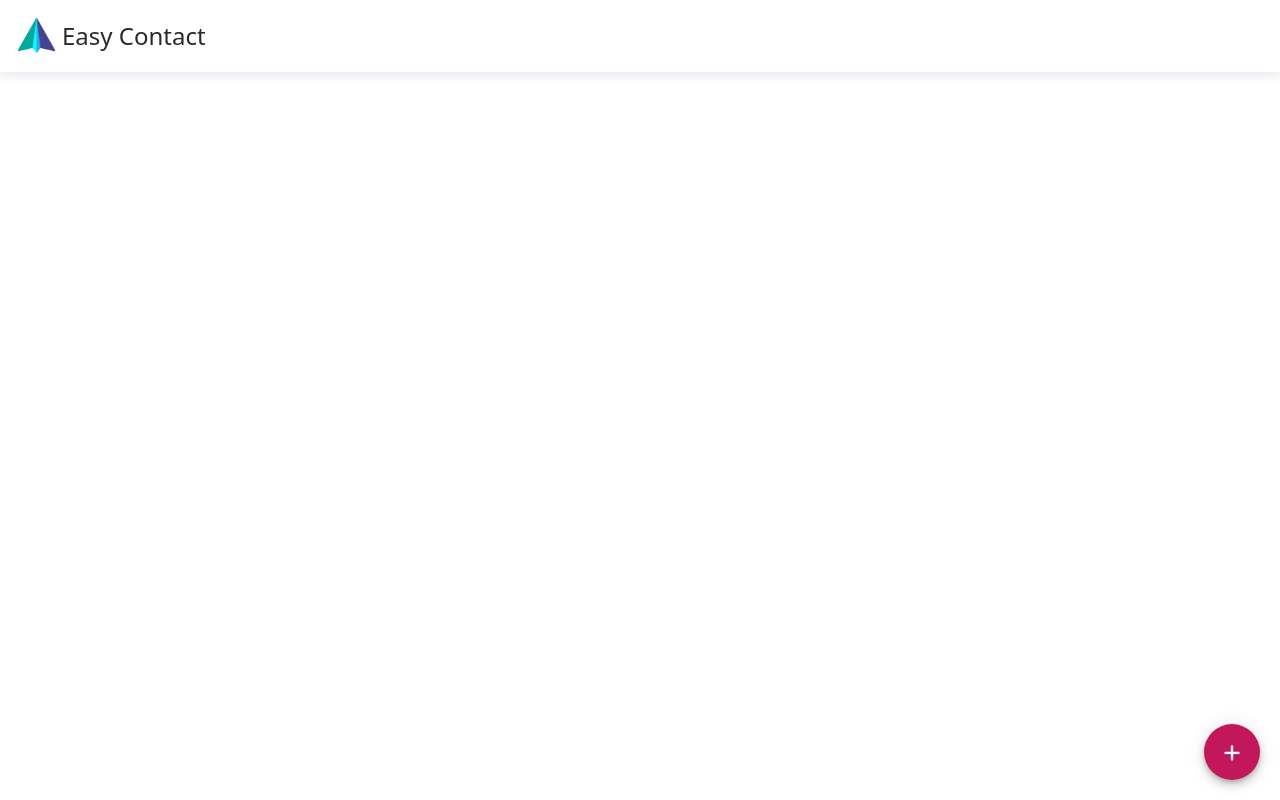
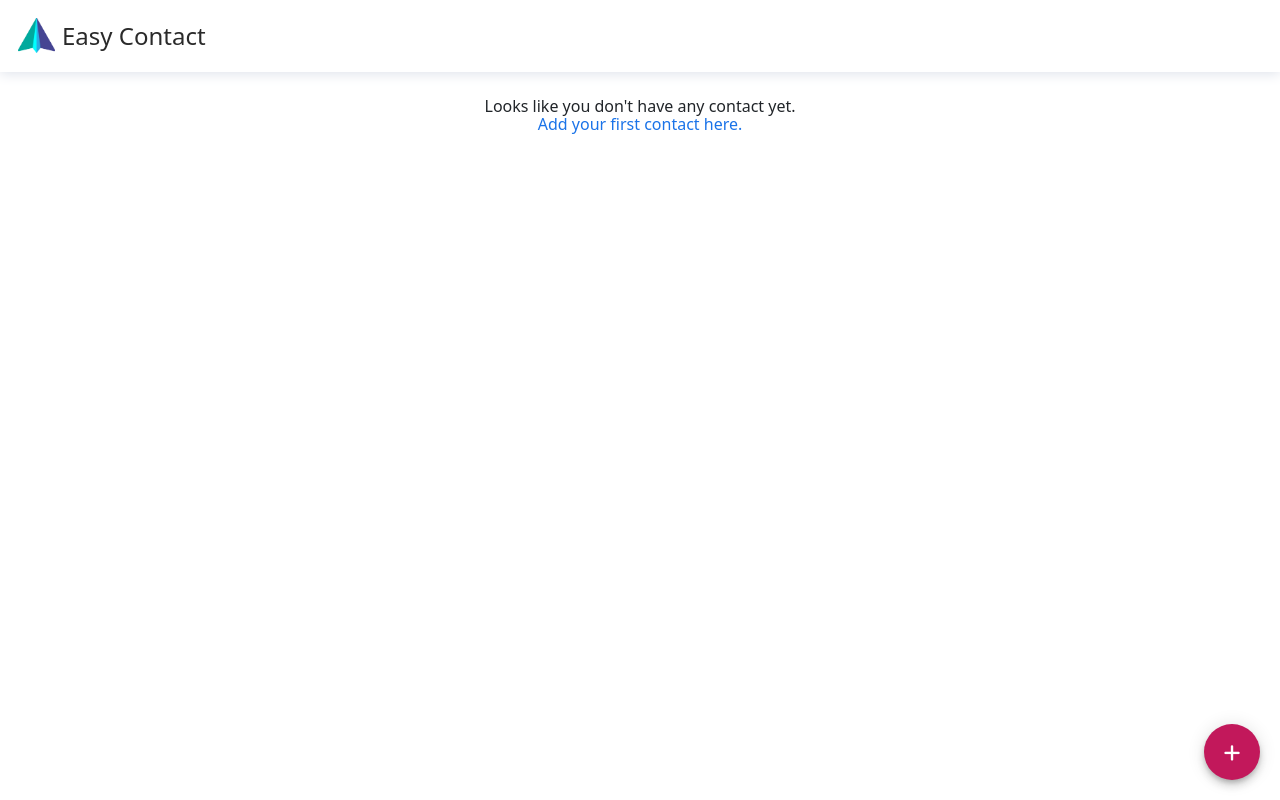
Before and after one commit to weijyewang/easy-contacts, an Angular app: page /view-contacts in a window 1280 px wide. Built offline with nearby package versions, Linux system fonts and the light colour scheme; data requests are answered from the project's data file.

Commit message:
feat(view-contacts):  enable the routing navigation from view contacts to add contact

```diff
--- a/src/app/app.module.ts
+++ b/src/app/app.module.ts
@@ -9,6 +9,7 @@ import { AddContactsComponent } from './add-contacts/add-contacts.component';
 import { HeaderComponent } from './header/header.component';
 import { BrowserAnimationsModule } from '@angular/platform-browser/animations';
 import { ContactFormComponent } from './contact-form/contact-form.component';
+import { HttpClientModule } from '@angular/common/http';
 
 @NgModule({
 	declarations: [
@@ -23,6 +24,7 @@ import { ContactFormComponent } from './contact-form/contact-form.component';
 		AppRoutingModule,
 		BrowserAnimationsModule,
 		MatButtonModule,
+		HttpClientModule,
 	],
 	providers: [],
 	bootstrap: [AppComponent]
--- /dev/null
+++ b/src/app/core/contact.model.ts
@@ -0,0 +1,6 @@
+export interface EcContact {
+	name: string;
+	emails?: any[];
+	address?: any[];
+	contactNumbers?: any[];
+}
--- a/src/app/view-contacts/view-contacts.component.html
+++ b/src/app/view-contacts/view-contacts.component.html
@@ -1,5 +1,9 @@
 <div class="main-container">
-	<button mat-fab color="primary" class="add-contact-button">
+	<div [hidden]="contacts.length > 0" class="no-contact-msg">
+		<div>Looks like you don't have any contact yet. </div>
+		<div><a class="ec-hyperlink" routerLink="/add-contacts">Add your first contact here.</a></div>
+	</div>
+	<button mat-fab color="primary" class="add-contact-button" (click)="navigateToAddContact()">
 		<i class="fas fa-plus icon"></i>
 	</button>
 </div>
--- a/src/app/view-contacts/view-contacts.component.scss
+++ b/src/app/view-contacts/view-contacts.component.scss
@@ -1,5 +1,6 @@
 .main-container {
 	width: 100%;
+	padding: 25px 15px 15px;
 }
 
 .add-contact-button {
@@ -11,3 +12,7 @@
 		font-size: 1.35em;
 	}
 }
+
+.no-contact-msg {
+	text-align: center;
+}
--- a/src/app/view-contacts/view-contacts.component.ts
+++ b/src/app/view-contacts/view-contacts.component.ts
@@ -1,4 +1,7 @@
 import { Component, OnInit } from '@angular/core';
+import { ApiFacadeService } from '../core/api-facade.service';
+import { EcContact } from '../core/contact.model';
+import { Router } from '@angular/router';
 
 @Component({
 	selector: 'app-contacts',
@@ -6,10 +9,26 @@ import { Component, OnInit } from '@angular/core';
 	styleUrls: ['./view-contacts.component.scss']
 })
 export class ViewContactsComponent implements OnInit {
+	public contacts: EcContact[] = [];
 
-	constructor() { }
+	constructor(
+		private apiFacade: ApiFacadeService,
+		private router: Router,
+	) { }
 
 	ngOnInit() {
+		this.loadContactList();
 	}
 
+	private loadContactList(): void {
+		this.apiFacade.httpRequestGet('contacts').subscribe(responseData => {
+			this.contacts = responseData;
+		}, errorResponse => {
+
+		});
+	}
+
+	public navigateToAddContact(): void {
+		this.router.navigate(['/add-contacts']);
+	}
 }
--- a/src/environments/environment.ts
+++ b/src/environments/environment.ts
@@ -4,7 +4,7 @@
 
 export const environment = {
 	production: false,
-	restApiUrl: 'http://localhost:3000',
+	restApiUrl: 'http://localhost:3000', // Assuming default port is being used to run json server.
 };
 
 /*
--- a/src/styles.scss
+++ b/src/styles.scss
@@ -1,11 +1,8 @@
 /* You can add global styles to this file, and also import other style files */
 @import '@angular/material/prebuilt-themes/pink-bluegrey.css';
 
-body {
-	color: #212529;
-	font-weight: 400;
-	font-size: 16px;
-}
+html, body { height: 100%; }
+body { margin: 0; font-family: Roboto, "Helvetica Neue", sans-serif;	color: #212529; font-weight: 400; font-size: 16px; }
 
 .flex-row {
 	display: flex;
@@ -23,6 +20,16 @@ body {
 .flex-1 {
 	flex: 1
 }
-
-html, body { height: 100%; }
-body { margin: 0; font-family: Roboto, "Helvetica Neue", sans-serif; }
+a.ec-hyperlink {
+	color: #1a73e8;
+  text-decoration: none;
+  outline: none;
+}
+a.ec-hyperlink:hover {
+  color: #1a73e8;
+	text-decoration: underline;
+}
+a.ec-hyperlink:focus {
+  color: #1a73e8;
+  outline: none;
+}
```
